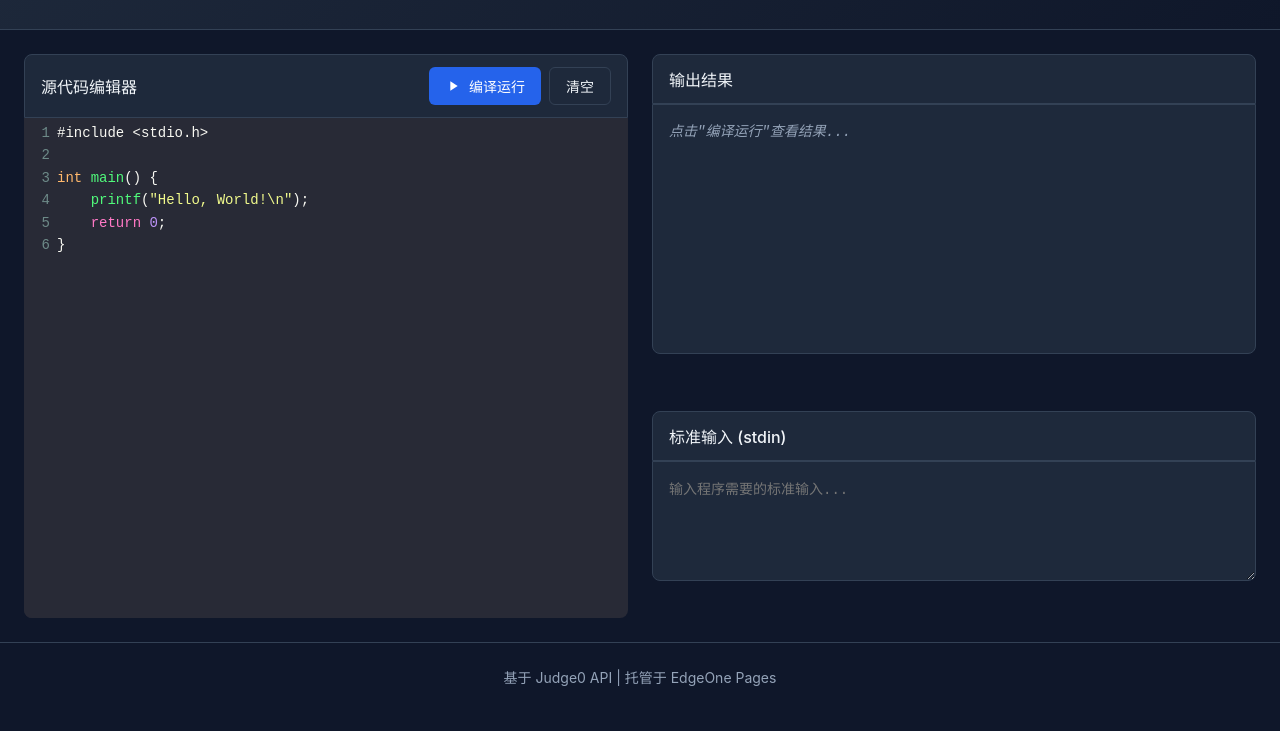
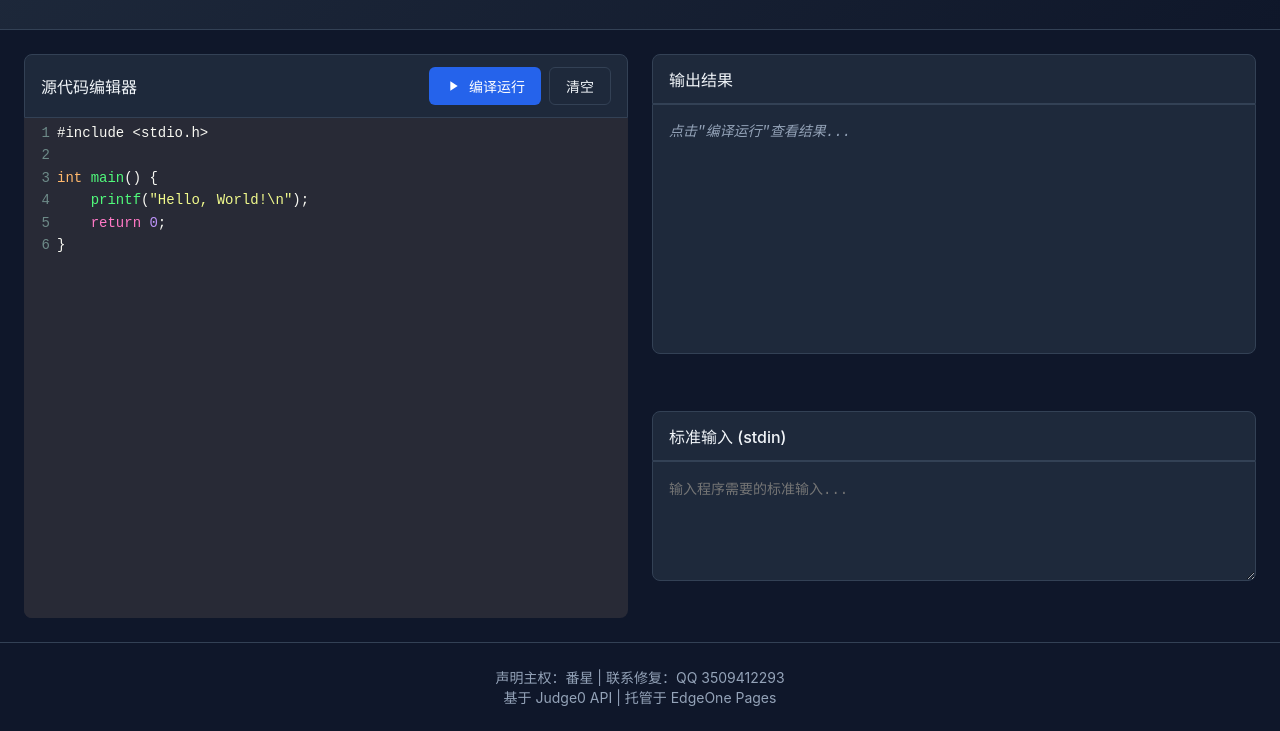
Before and after one commit to fanxing724/c-online-compiler, a plain HTML site: page index.html in a window 1280 px wide. Shown: the part 113-844 px from the top of the page. Drawn offline with nearby package versions, Linux system fonts and the light colour scheme.

Commit message:
feat: 添加版权声明和联系方式

```diff
--- a/index.html
+++ b/index.html
@@ -48,6 +48,7 @@
     </main>
 
     <footer>
+        <p>声明主权：番星 | 联系修复：QQ 3509412293</p>
         <p>基于 Judge0 API | 托管于 EdgeOne Pages</p>
     </footer>
 
```
